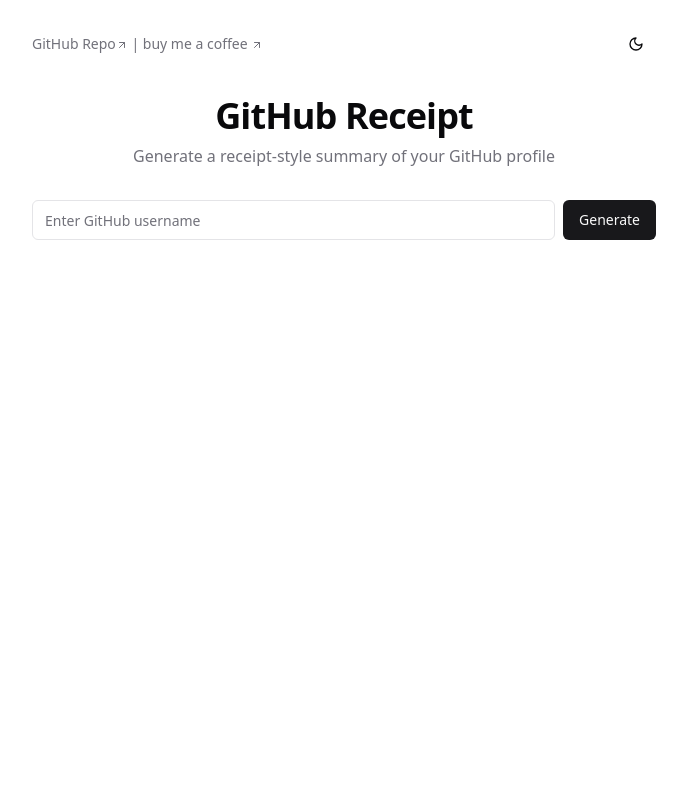
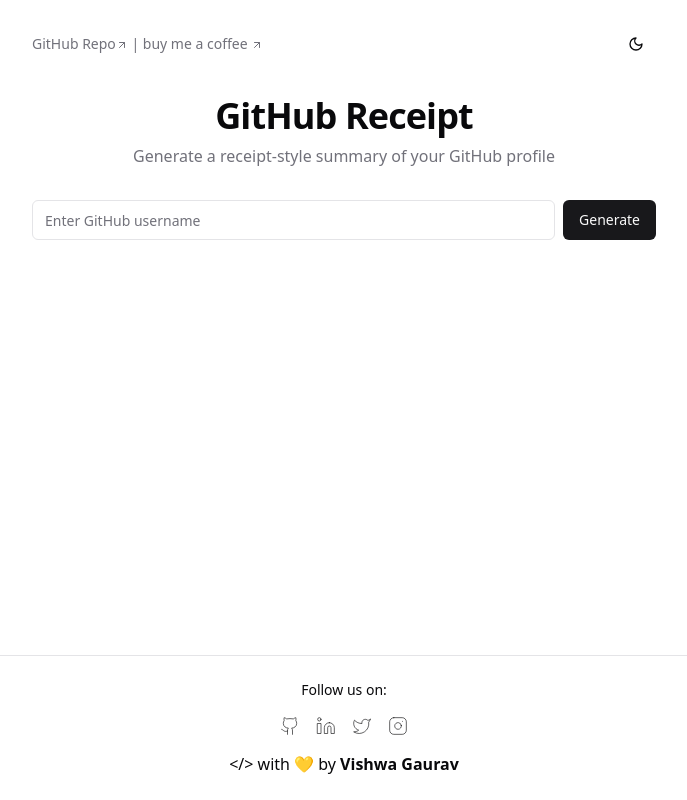
Before and after one commit to VishwaGauravIn/github-receipt, a Next.js app: page / in a window 1280 px wide. Shown: the whole page, without its empty margins (296-983 px from the left). Built offline with nearby package versions, Linux system fonts and the light colour scheme.

Commit message:
added footer

```diff
--- a/src/app/page.tsx
+++ b/src/app/page.tsx
@@ -1,3 +1,4 @@
+import Footer from "@/components/Footer";
 import GitHubReceipts from "@/components/GitHubReceipts";
 import React from "react";
 
@@ -5,6 +6,7 @@
   return (
     <>
       <GitHubReceipts />
+      <Footer />
     </>
   );
 }
--- /dev/null
+++ b/src/components/Footer.tsx
@@ -0,0 +1,56 @@
+import { Github, Instagram, Linkedin, Twitter } from "lucide-react";
+import React from "react";
+
+export default function Footer() {
+  return (
+    <footer className="w-full border-t py-6 mt-10 flex flex-col justify-center items-center gap-4">
+      <p className="text-sm">Follow us on:</p>
+      <div className="flex gap-4">
+        <a
+          href="https://github.com/VishwaGauravIn"
+          target="_blank"
+          rel="noreferrer"
+          aria-label="VishwaGauravIn on GitHub"
+        >
+          <Github className="h-5 w-5 stroke-[0.75]" />
+        </a>
+        <a
+          href="https://www.linkedin.com/in/vishwagauravin/"
+          target="_blank"
+          rel="noreferrer"
+          aria-label="VishwaGauravIn on LinkedIn"
+        >
+          <Linkedin className="h-5 w-5 stroke-[0.75]" />
+        </a>
+        <a
+          href="https://x.com/VishwaGauravIn"
+          target="_blank"
+          rel="noreferrer"
+          aria-label="VishwaGauravIn on X/Twitter"
+        >
+          <Twitter className="h-5 w-5 stroke-[0.75]" />
+        </a>
+        <a
+          href="https://instagram.com/VishwaGauravIn"
+          target="_blank"
+          rel="noreferrer"
+          aria-label="VishwaGauravIn on Instagram"
+        >
+          <Instagram className="h-5 w-5 stroke-[0.75]" />
+        </a>
+      </div>
+      <a
+        href="https://itsvg.in"
+        target="_blank"
+        rel="noreferrer"
+        aria-label="Visit my Portfolio"
+        className="group"
+      >
+        {"</>"} with 💛 by{" "}
+        <span className="font-semibold transition-all ease-in-out group-hover:text-blue-500 decoration-wavy decoration-1 group-hover:underline underline-offset-[6px]">
+          Vishwa Gaurav
+        </span>
+      </a>
+    </footer>
+  );
+}
--- a/src/components/GitHubReceipts.tsx
+++ b/src/components/GitHubReceipts.tsx
@@ -167,7 +167,7 @@
   };
 
   return (
-    <div className={`min-h-screen ${isDark ? "dark" : ""}`}>
+    <div className={`min-h-[calc(100svh-185px)] ${isDark ? "dark" : ""}`}>
       <div className="max-w-2xl mx-auto p-6 space-y-8">
         <div className="flex justify-between items-center">
           <div className="text-sm text-muted-foreground">
```
